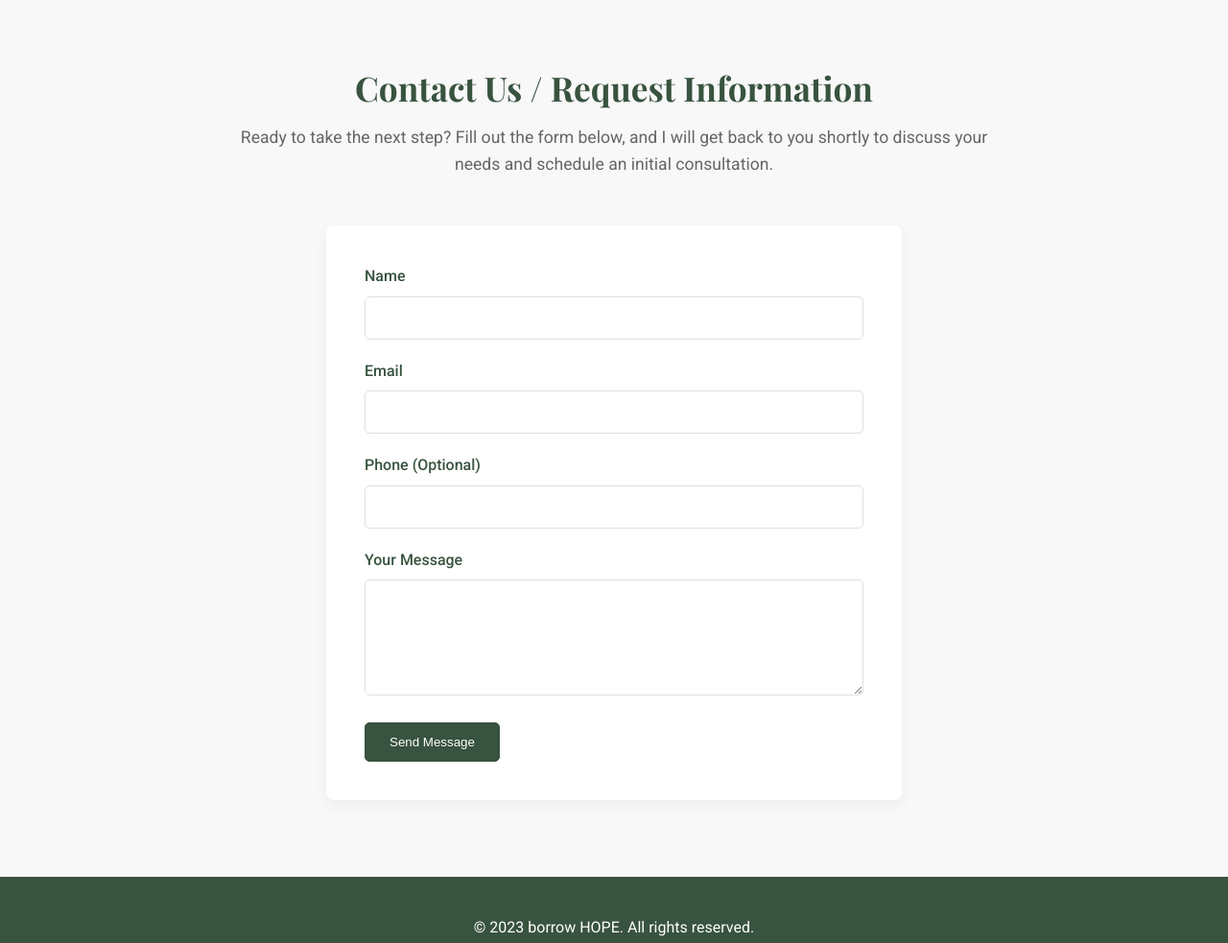
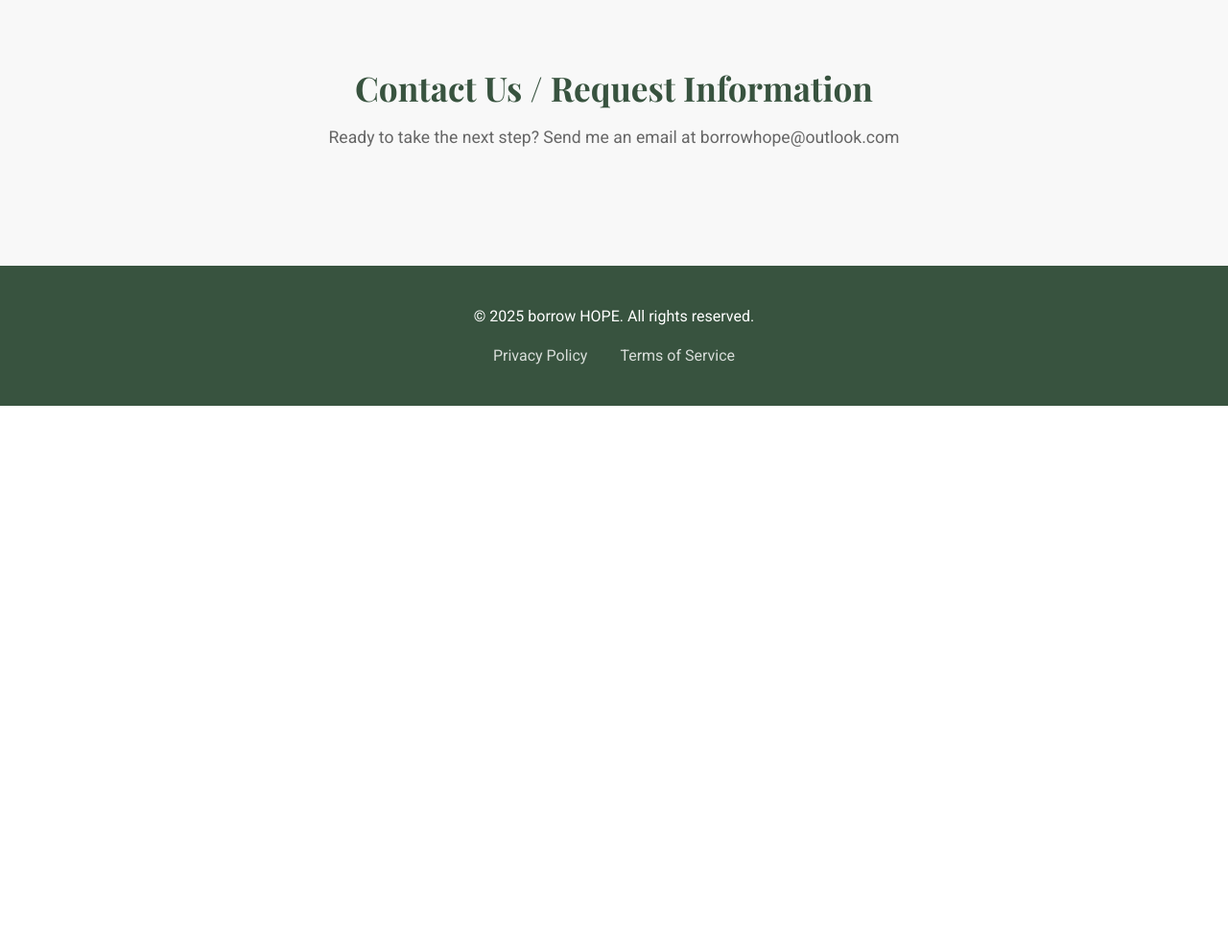
Before and after one commit to png-savvy/borrow-hope, a plain HTML site: page index.html in a window 1280 px wide. Shown: the part 2280-3263 px from the top of the page at 96% size. After the commit the page ends 2703 px from the top, so only its background shows below. Drawn offline with nearby package versions, Linux system fonts and the light colour scheme.

Commit message:
quick update

```diff
--- a/index.html
+++ b/index.html
@@ -99,33 +99,14 @@
         <section id="contact" class="section bg-light">
             <div class="container">
                 <h2>Contact Us / Request Information</h2>
-                <p class="section-description">Ready to take the next step? Fill out the form below, and I will get back to you shortly to discuss your needs and schedule an initial consultation.</p>
-                <form class="contact-form">
-                    <div class="form-group">
-                        <label for="name">Name</label>
-                        <input type="text" id="name" name="name" required>
-                    </div>
-                    <div class="form-group">
-                        <label for="email">Email</label>
-                        <input type="email" id="email" name="email" required>
-                    </div>
-                    <div class="form-group">
-                        <label for="phone">Phone (Optional)</label>
-                        <input type="tel" id="phone" name="phone">
-                    </div>
-                    <div class="form-group">
-                        <label for="message">Your Message</label>
-                        <textarea id="message" name="message" rows="5" required></textarea>
-                    </div>
-                    <button type="submit" class="btn btn-primary">Send Message</button>
-                </form>
+                <p class="section-description">Ready to take the next step? Send me an email at borrowhope@outlook.com</p>
             </div>
         </section>
     </main>
 
     <footer class="footer">
         <div class="container">
-            <p>&copy; 2023 borrow HOPE. All rights reserved.</p>
+            <p>&copy; 2025 borrow HOPE. All rights reserved.</p>
             <div class="footer-links">
                 <a href="#privacy">Privacy Policy</a>
                 <a href="#terms">Terms of Service</a>
```
